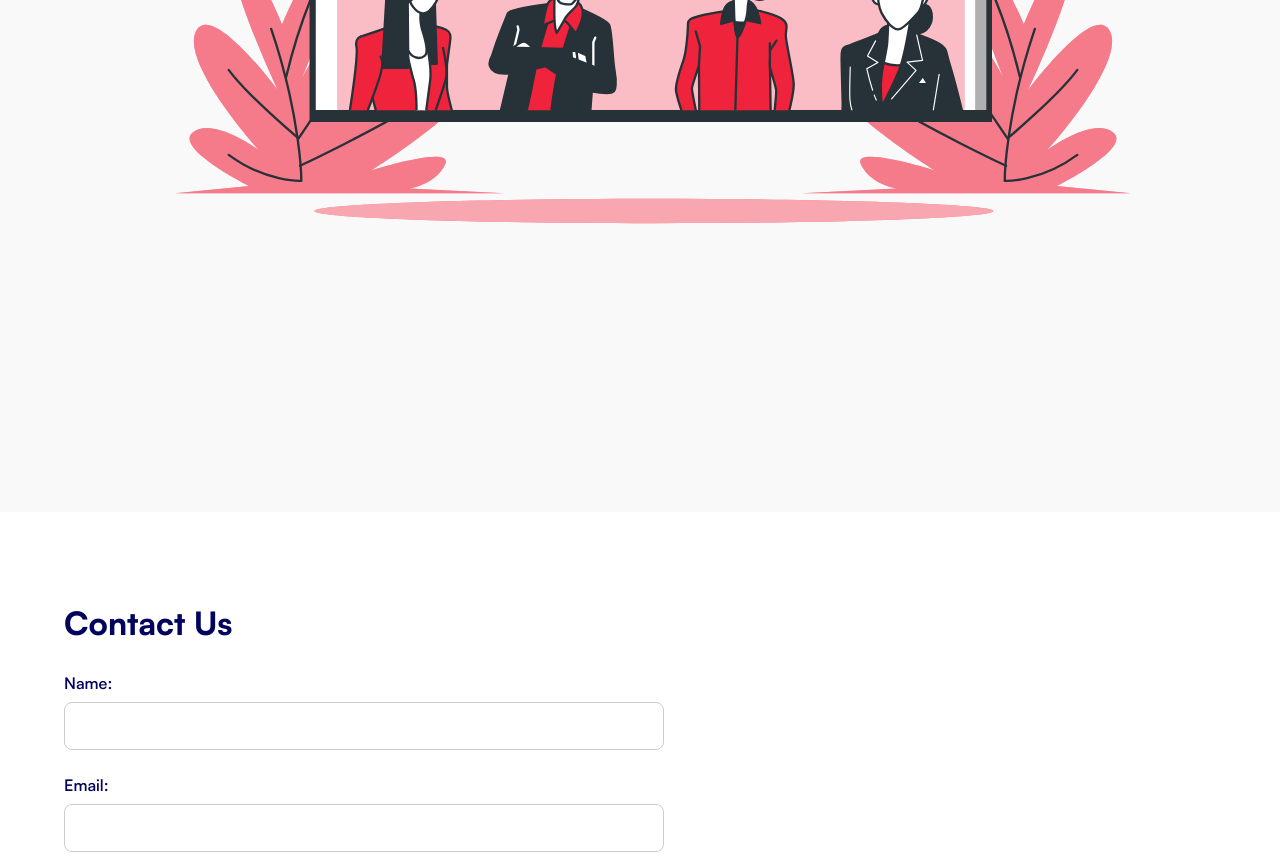
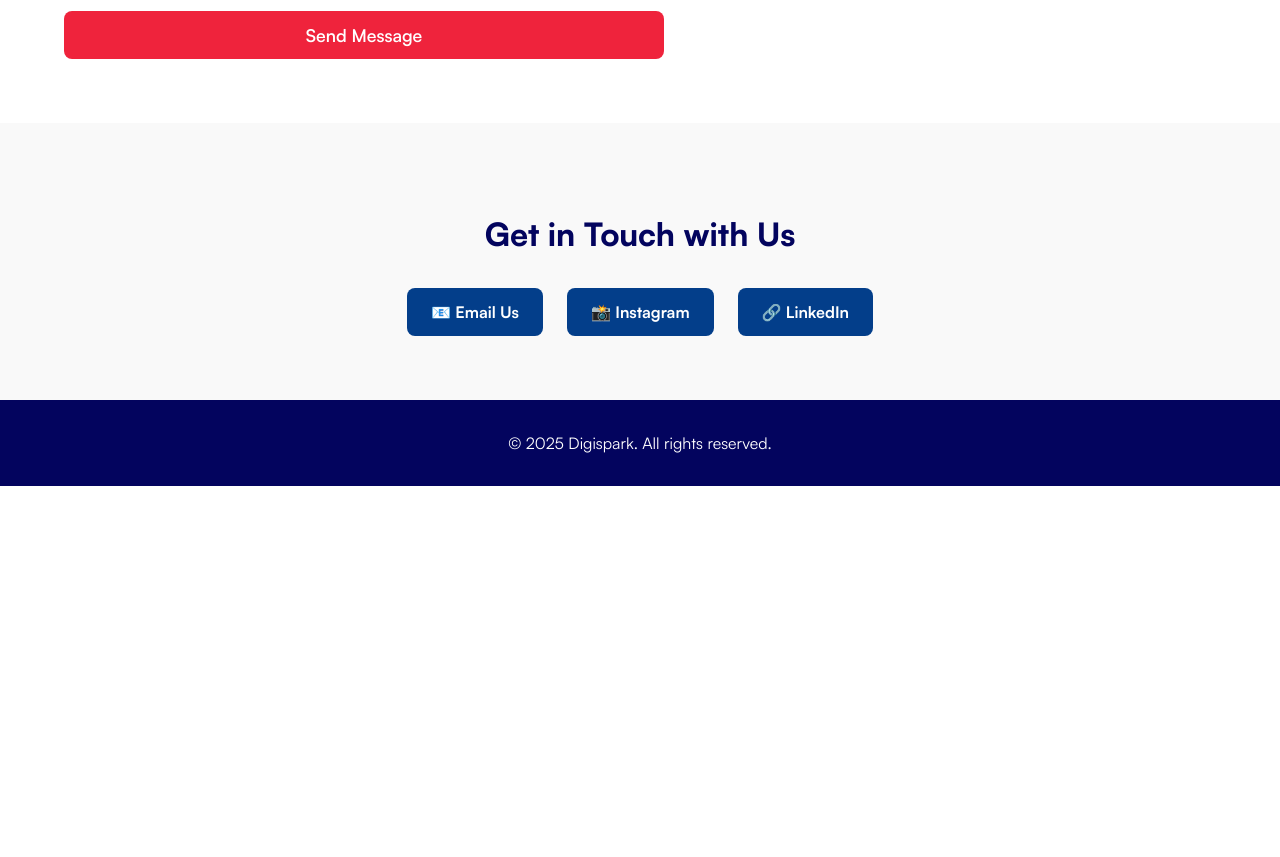
Before and after one commit to sudhanshu236/digispark, a plain HTML site: page index.html in a window 1280 px wide. Shown: the part 1940-2797 px from the top of the page. After the commit the page ends 2426 px from the top, so only its background shows below. Drawn offline with Linux system fonts and the light colour scheme.

Commit message:
get in touch section added

```diff
--- a/index.html
+++ b/index.html
@@ -197,10 +197,6 @@
             <h2>About Us</h2>
             <p>Digispark is a team of digital experts dedicated to delivering creative and performance-driven solutions for businesses.</p>
         </div>
-        <div>
-            <img src="assets\About us page-bro.svg" alt="about">
-        </div>
-
     </div>
   </section>
 
@@ -229,6 +225,15 @@
     </div>
   </section>
 
+  <section id="get-in-touch" class="get-in-touch">
+  <h2>Get in Touch with Us</h2>
+  <div class="contact-buttons">
+    <a href="mailto:digispark.co@gmail.com" class="btn contact-btn">📧 Email Us</a>
+    <a href="https://www.instagram.com/digispark.media/" target="_blank" class="btn contact-btn">📸 Instagram</a>
+    <a href="https://www.linkedin.com/company/digispark-media6/" target="_blank" class="btn contact-btn">🔗 LinkedIn</a>
+  </div>
+</section>
+
 
   <footer>
     <div class="container">
--- a/style.css
+++ b/style.css
@@ -141,7 +141,7 @@
   left: 0;
   width: 0;
   height: 0;
-  background: var(--accent-blue); /* Use #033e8a or any theme color */
+  background: linear-gradient(90deg, var(--light-blue), var(--dark-blue));
   z-index: -1;
   transition: width 0.5s ease, height 0.5s ease;
   border-radius: 0 0 100% 0;
@@ -159,7 +159,7 @@
 }
 
 .card:hover h3 {
-  color: var(--accent-red);
+  color: var(--white);
 }
 
 .card:hover svg path {
@@ -231,6 +231,7 @@
     font-size: 1.1rem;
     cursor: pointer;
     font-family: 'Satoshi';
+    font-weight: 600;
     transition: background-color 0.3s ease;
   }
 
@@ -238,6 +239,41 @@
     background-color: var(--dark-blue);
   }
 
+  .get-in-touch {
+  padding: 4rem 1rem;
+  text-align: center;
+  background-color: #f9f9f9;
+}
+
+.get-in-touch h2 {
+  font-size: 2rem;
+  margin-bottom: 2rem;
+  color: #03045e;
+}
+
+.contact-buttons {
+  display: flex;
+  justify-content: center;
+  gap: 1.5rem;
+  flex-wrap: wrap;
+}
+
+.contact-btn {
+  padding: 0.8rem 1.5rem;
+  background-color: #033e8a;
+  color: #ffffff;
+  text-decoration: none;
+  border-radius: 8px;
+  font-weight: bold;
+  transition: background-color 0.3s ease, transform 0.2s ease;
+}
+
+.contact-btn:hover {
+  background-color: #ef233c;
+  transform: translateY(-2px);
+}
+
+
   footer {
     background: var(--dark-blue);
     color: var(--white);
```
